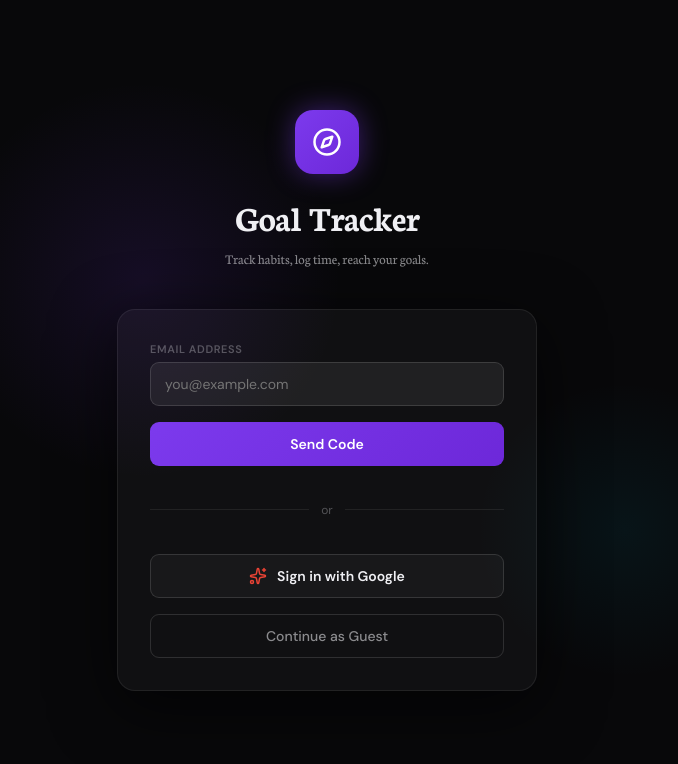
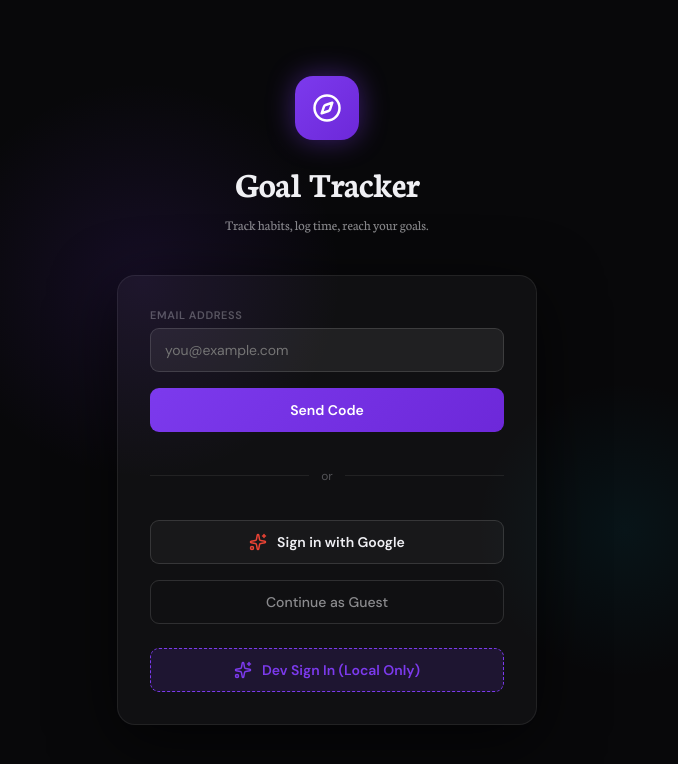
Before and after one commit to preetdhanani/Routine-and-Task-tracker-Goal-Tracker-app-, a Next.js app: page / in a window 1280 px wide. Shown: the top 764 px of the page, without its empty margins (313-991 px from the left). Built offline with nearby package versions, Linux system fonts and the light colour scheme; no server answers.

Commit message:
feat: implement Zustand store for state management and add agent and authentication UI components

```diff
--- a/src/components/AuthSection.module.css
+++ b/src/components/AuthSection.module.css
@@ -315,3 +315,36 @@
 .messageIcon {
   flex-shrink: 0;
 }
+
+.btnDev {
+  display: flex;
+  align-items: center;
+  justify-content: center;
+  gap: 10px;
+  width: 100%;
+  padding: 12px;
+  border-radius: var(--radius-sm);
+  border: 1px dashed var(--color-primary);
+  background-color: var(--color-primary-light);
+  color: var(--color-primary);
+  font-size: 14px;
+  font-weight: 600;
+  cursor: pointer;
+  transition: all 0.2s ease;
+  margin-top: 8px;
+}
+
+.btnDev:hover:not(:disabled) {
+  background-color: var(--color-primary);
+  color: white;
+  border-style: solid;
+}
+
+.btnDev:active:not(:disabled) {
+  transform: scale(0.98);
+}
+
+.btnDev:disabled {
+  opacity: 0.6;
+  cursor: not-allowed;
+}
--- a/src/components/AuthSection.tsx
+++ b/src/components/AuthSection.tsx
@@ -13,6 +13,14 @@ export default function AuthSection() {
   const [otpSent, setOtpSent] = useState(false);
   const [loading, setLoading] = useState(false);
   const [message, setMessage] = useState<{ type: 'success' | 'error'; text: string } | null>(null);
+  const [isLocalhost, setIsLocalhost] = useState(false);
+
+  React.useEffect(() => {
+    if (typeof window !== 'undefined') {
+      const hostname = window.location.hostname;
+      setIsLocalhost(hostname === 'localhost' || hostname === '127.0.0.1');
+    }
+  }, []);
 
   const handleSendOtp = async (e: React.FormEvent) => {
     e.preventDefault();
@@ -93,6 +101,64 @@ export default function AuthSection() {
     }
   };
 
+  const handleDevLogin = async () => {
+    if (!supabase) return;
+    setLoading(true);
+    setMessage(null);
+
+    const devEmail = process.env.NEXT_PUBLIC_DEV_EMAIL || 'dev@goaltracker.local';
+    const devPassword = process.env.NEXT_PUBLIC_DEV_PASSWORD || 'DevPassword123!';
+
+    try {
+      const { data, error } = await supabase.auth.signInWithPassword({
+        email: devEmail,
+        password: devPassword,
+      });
+
+      if (error) {
+        // If login fails, try to sign up in case RLS / email confirm allows it
+        const { data: signUpData, error: signUpError } = await supabase.auth.signUp({
+          email: devEmail,
+          password: devPassword,
+          options: {
+            data: {
+              username: 'Dev User',
+              birthdate: '1990-01-01',
+            }
+          }
+        });
+
+        if (signUpError) {
+          throw new Error(
+            `Dev sign-in failed. Please verify that you created the user "${devEmail}" in your Supabase Auth Console (Authentication -> Users -> Add User) with "Auto Confirm User" enabled. Error: ${error.message}`
+          );
+        }
+
+        if (signUpData.user) {
+          setMessage({ type: 'success', text: 'Dev account registered! Logging you in...' });
+          setUser({
+            id: signUpData.user.id,
+            email: signUpData.user.email || '',
+            username: 'Dev User',
+            birthdate: '1990-01-01',
+          });
+        }
+      } else if (data.user) {
+        setUser({
+          id: data.user.id,
+          email: data.user.email || '',
+          username: data.user.user_metadata?.username || 'Dev User',
+          birthdate: data.user.user_metadata?.birthdate || '1990-01-01',
+        });
+      }
+    } catch (err) {
+      const errMsg = err instanceof Error ? err.message : 'Dev login failed.';
+      setMessage({ type: 'error', text: errMsg });
+    } finally {
+      setLoading(false);
+    }
+  };
+
   return (
     <div className={styles.container}>
       {/* Background ambient orbs */}
@@ -163,6 +229,18 @@ export default function AuthSection() {
                   >
                     Continue as Guest
                   </button>
+
+                  {isLocalhost && (
+                    <button
+                      type="button"
+                      onClick={handleDevLogin}
+                      className={styles.btnDev}
+                      disabled={loading}
+                    >
+                      <Sparkles size={18} style={{ color: 'var(--color-primary)' }} />
+                      Dev Sign In (Local Only)
+                    </button>
+                  )}
                 </form>
               ) : (
                 <form onSubmit={handleVerifyOtp} className={styles.form}>
```
Also changed, not shown: prompts/tasks_agent.txt.
